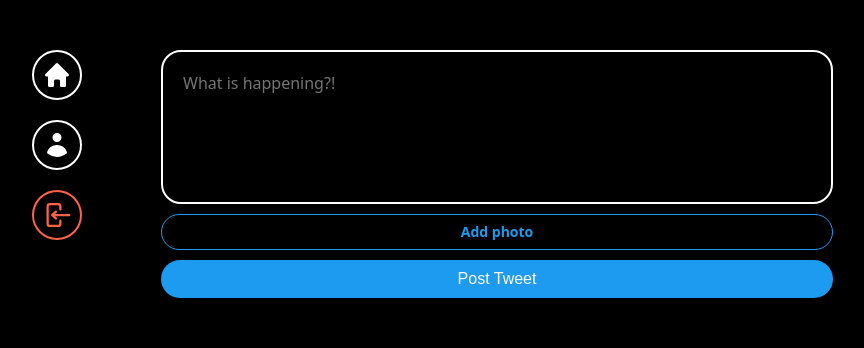
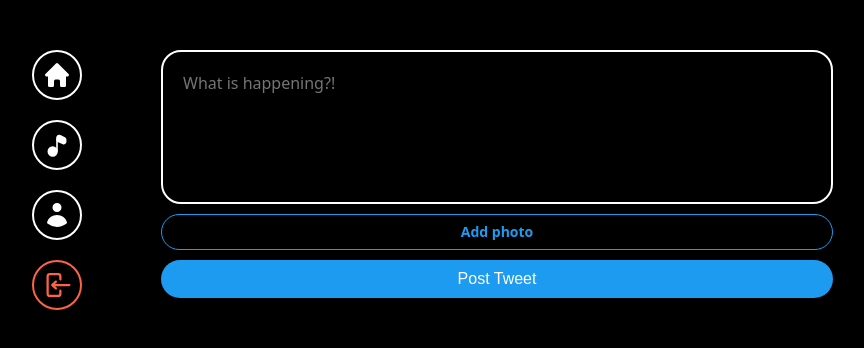
Before and after one commit to KellyPark96/movieSite-client, a React (Vite) app: page / in a window 1280 px wide. Shown: the top 348 px of the page, without its empty margins (237-1101 px from the left). Built offline with nearby package versions, Linux system fonts and the light colour scheme; no server answers; the database is empty; sample sign-in values are in the browser's storage.

Commit message:
feat: :sparkles: edit profile

```diff
--- a/src/components/Layout.tsx
+++ b/src/components/Layout.tsx
@@ -27,6 +27,40 @@
                 fillRule="evenodd"
                 d="M9.293 2.293a1 1 0 011.414 0l7 7A1 1 0 0117 11h-1v6a1 1 0 01-1 1h-2a1 1 0 01-1-1v-3a1 1 0 00-1-1H9a1 1 0 00-1 1v3a1 1 0 01-1 1H5a1 1 0 01-1-1v-6H3a1 1 0 01-.707-1.707l7-7z"
               />
+            </svg>
+          </MenuItem>
+        </Link>
+        <Link to="/movies">
+          <MenuItem>
+            <svg
+              width="26px"
+              height="26px"
+              viewBox="0 0 24 24"
+              fill="none"
+              xmlns="http://www.w3.org/2000/svg"
+              stroke="#ffffff"
+            >
+              <g id="SVGRepo_bgCarrier" stroke-width="0"></g>
+              <g
+                id="SVGRepo_tracerCarrier"
+                stroke-linecap="round"
+                stroke-linejoin="round"
+              ></g>
+              <g id="SVGRepo_iconCarrier">
+                {" "}
+                <path
+                  d="M12 18C12 20.2091 10.2091 22 8 22C5.79086 22 4 20.2091 4 18C4 15.7909 5.79086 14 8 14C10.2091 14 12 15.7909 12 18Z"
+                  stroke="#ffffff"
+                  stroke-width="1.5"
+                ></path>{" "}
+                <path d="M12 18V6" stroke="#ffffff" stroke-width="1.5"></path>{" "}
+                <path
+                  d="M16.1167 10.0587L13.4833 8.74199C13.1184 8.55954 12.9359 8.46831 12.7852 8.35309C12.3949 8.05463 12.128 7.62291 12.0357 7.14028C12 6.95397 12 6.74998 12 6.34199C12 5.3709 12 4.88536 12.1196 4.55528C12.4356 3.68288 13.3101 3.14239 14.2317 3.24989C14.5804 3.29057 15.0147 3.50771 15.8833 3.94199L18.5167 5.25871C18.8816 5.44117 19.0641 5.5324 19.2148 5.64761C19.6051 5.94608 19.872 6.3778 19.9643 6.86043C20 7.04673 20 7.25073 20 7.65871C20 8.6298 20 9.11535 19.8804 9.44543C19.5644 10.3178 18.6899 10.8583 17.7683 10.7508C17.4196 10.7101 16.9853 10.493 16.1167 10.0587Z"
+                  stroke="#ffffff"
+                  stroke-width="1.5"
+                  stroke-linecap="round"
+                ></path>{" "}
+              </g>
             </svg>
           </MenuItem>
         </Link>
--- a/src/components/PostTweetForm.tsx
+++ b/src/components/PostTweetForm.tsx
@@ -14,7 +14,13 @@
   const onFileChange = (event: React.ChangeEvent<HTMLInputElement>) => {
     const { files } = event.target;
     if (files && files.length === 1) {
-      setFile(files[0]);
+      const maxSize = 2 * 1024 * 1024;
+      const fileSize = files[0].size;
+      if (fileSize > maxSize) {
+        alert("You can upload file less than 2MB");
+      } else {
+        setFile(files[0]);
+      }
     }
   };
   const onSubmit = async (event: React.FormEvent<HTMLFormElement>) => {
--- a/src/components/Tweet.tsx
+++ b/src/components/Tweet.tsx
@@ -53,13 +53,17 @@
     const { files } = event.target;
     if (files && files.length === 1) {
       try {
-        const result = await uploadBytes(photoRef, files[0]);
-        console.log(result);
-        const url = await getDownloadURL(result.ref);
-        console.log(url);
-        await updateDoc(doc(db, "tweets", id), {
-          photo: url,
-        });
+        const maxSize = 2 * 1024 * 1024;
+        const fileSize = files[0].size;
+        if (fileSize > maxSize) {
+          alert("You can upload file less than 2MB");
+        } else {
+          const result = await uploadBytes(photoRef, files[0]);
+          const url = await getDownloadURL(result.ref);
+          await updateDoc(doc(db, "tweets", id), {
+            photo: url,
+          });
+        }
       } catch (error) {
         console.log(error);
       }
--- a/src/routes/Profile.tsx
+++ b/src/routes/Profile.tsx
@@ -1,13 +1,27 @@
 import styled from "styled-components";
-import { auth, storage } from "../firebase";
-import { useState } from "react";
+import { auth, db, storage } from "../firebase";
+import { useEffect, useState } from "react";
 import { getDownloadURL, ref, uploadBytes } from "firebase/storage";
 import { updateProfile } from "firebase/auth";
+import { ITweet } from "../components/Timeline";
+import Tweet from "../components/Tweet";
+import {
+  collection,
+  getDocs,
+  limit,
+  orderBy,
+  query,
+  where,
+} from "firebase/firestore";
+import editIcon from "/icons/edit.svg";
 
 export default function Profile() {
   const user = auth.currentUser;
   const [avatar, setAvatar] = useState(user?.photoURL);
-  const onAvatarChange = async (event: React.ChangeEvent<HTMLInputElement>) => {
+  const [tweets, setTweets] = useState<ITweet[]>([]);
+  const [edit, setEdit] = useState(false);
+  const [editedNickname, setEditedNickname] = useState("");
+  const onChangeAvatar = async (event: React.ChangeEvent<HTMLInputElement>) => {
     const { files } = event.target;
     if (!user) return;
     if (files && files.length === 1) {
@@ -21,6 +35,39 @@
       });
     }
   };
+  const onChangeNickname = (event: React.ChangeEvent<HTMLInputElement>) => {
+    setEditedNickname(event.target.value);
+  };
+  const onEdit = async () => {
+    if (!user) return;
+    try {
+      await updateProfile(user, {
+        displayName: editedNickname,
+      });
+    } catch (error) {
+      console.log(error);
+    }
+    setEdit(false);
+  };
+  const fetchTweets = async () => {
+    const tweetQuery = query(
+      collection(db, "tweets"),
+      where("userId", "==", user?.uid),
+      orderBy("createdAt", "desc"),
+      limit(25)
+    );
+    const snapshot = await getDocs(tweetQuery);
+    const tweets = snapshot.docs.map((doc) => {
+      const { tweet, createdAt, userId, username, photo } = doc.data();
+      return { tweet, createdAt, userId, username, photo, id: doc.id };
+    });
+    setTweets(tweets);
+  };
+  useEffect(() => {
+    fetchTweets();
+  }, []);
+
+  console.log("tweets", tweets);
 
   return (
     <Wrapper>
@@ -39,12 +86,34 @@
         )}
       </AvatarUpload>
       <AvatarInput
-        onChange={onAvatarChange}
+        onChange={onChangeAvatar}
         id="avatar"
         type="file"
         accept="image/*"
       />
-      <Name>{user?.displayName ?? "Anonymous"}</Name>
+      <Name>
+        {edit ? (
+          <div>
+            <input
+              onChange={onChangeNickname}
+              defaultValue={user?.displayName ?? "Anonymous"}
+            />
+            <EditDoneButton type="button" onClick={onEdit}>
+              Done
+            </EditDoneButton>
+          </div>
+        ) : (
+          <div>
+            <div>{user?.displayName ?? "Anonymous"}</div>
+            <EditButton type="button" onClick={() => setEdit(true)} />
+          </div>
+        )}
+      </Name>
+      <Tweets>
+        {tweets.map((tweet) => (
+          <Tweet key={tweet.id} {...tweet} />
+        ))}
+      </Tweets>
     </Wrapper>
   );
 }
@@ -69,7 +138,6 @@
     width: 50px;
   }
 `;
-
 const AvatarImg = styled.img`
   width: 100%;
 `;
@@ -79,3 +147,26 @@
 const Name = styled.span`
   font-size: 22px;
 `;
+const Tweets = styled.div`
+  display: flex;
+  width: 100%;
+  flex-direction: column;
+  gap: 10px;
+`;
+const EditDoneButton = styled.button`
+  background-color: #2c8b6f;
+  color: white;
+  font-weight: 600;
+  border: 0;
+  font-size: 12px;
+  padding: 5px 10px;
+  text-transform: uppercase;
+  border-radius: 5px;
+  cursor: pointer;
+`;
+const EditButton = styled.button`
+  width: 25px;
+  height: 25px;
+  background: rgba(0, 0, 0, 0.8) url(${editIcon}) no-repeat center;
+  background-size: 18px 18px;
+`;
```
